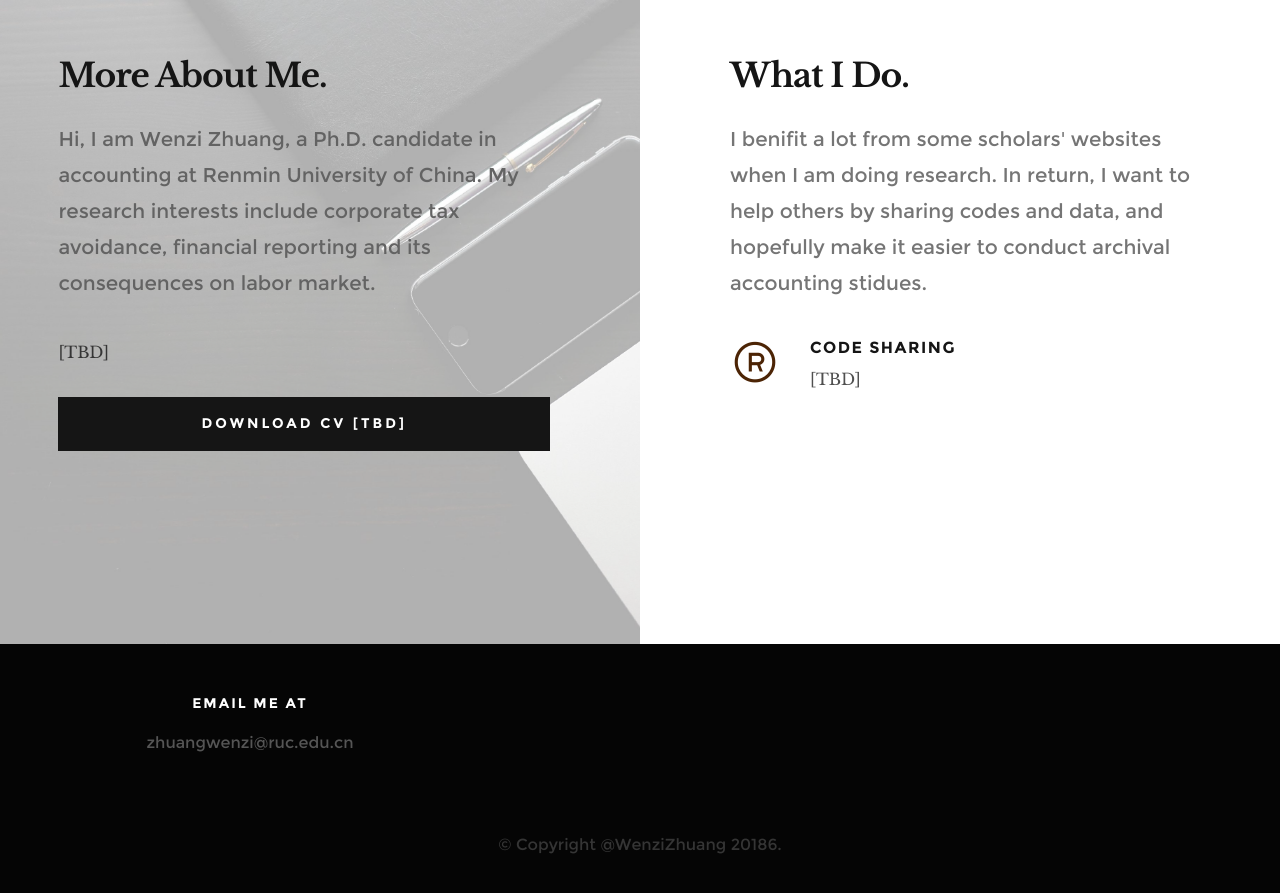
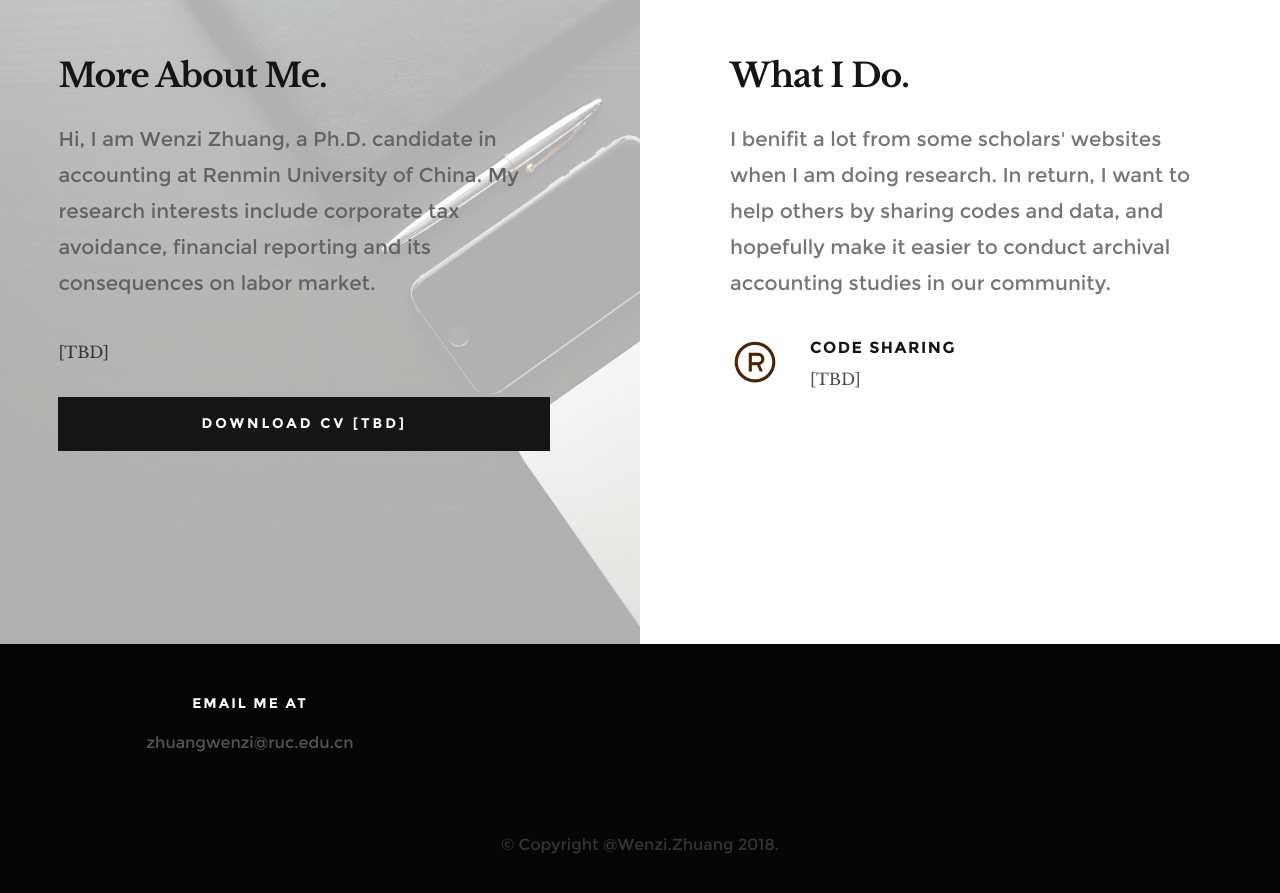
Before and after one commit to wenzizhuang/wenzizhuang.github.io, a plain HTML site: page index.html in a window 1280 px wide. Shown: the part 860-1753 px from the top of the page. Drawn offline with Linux system fonts and the light colour scheme; files whose address does not match are found by name.

Commit message:
Update index.html

```diff
--- a/index.html
+++ b/index.html
@@ -104,7 +104,7 @@
 				<div class="intro">
 	   			<h1 class="animate-this">What I Do.</h1>
 
-	   			<p class="lead animate-this">I benifit a lot from some scholars' websites when I am doing research. In return, I want to help others by sharing codes and data, and hopefully make it easier to conduct archival accounting stidues.</p>
+	   			<p class="lead animate-this">I benifit a lot from some scholars' websites when I am doing research. In return, I want to help others by sharing codes and data, and hopefully make it easier to conduct archival accounting studies in our community.</p>
    			</div>
 
    			<ul class="services">
@@ -160,7 +160,7 @@
 
       	<div class="col-twelve tab-full">
 	      	<div class="copyright">
-		        	<span>© Copyright @WenziZhuang 20186.</span>
+		        	<span>© Copyright @Wenzi.Zhuang 2018.</span>
 		      </div>
 	      </div>
 
```
